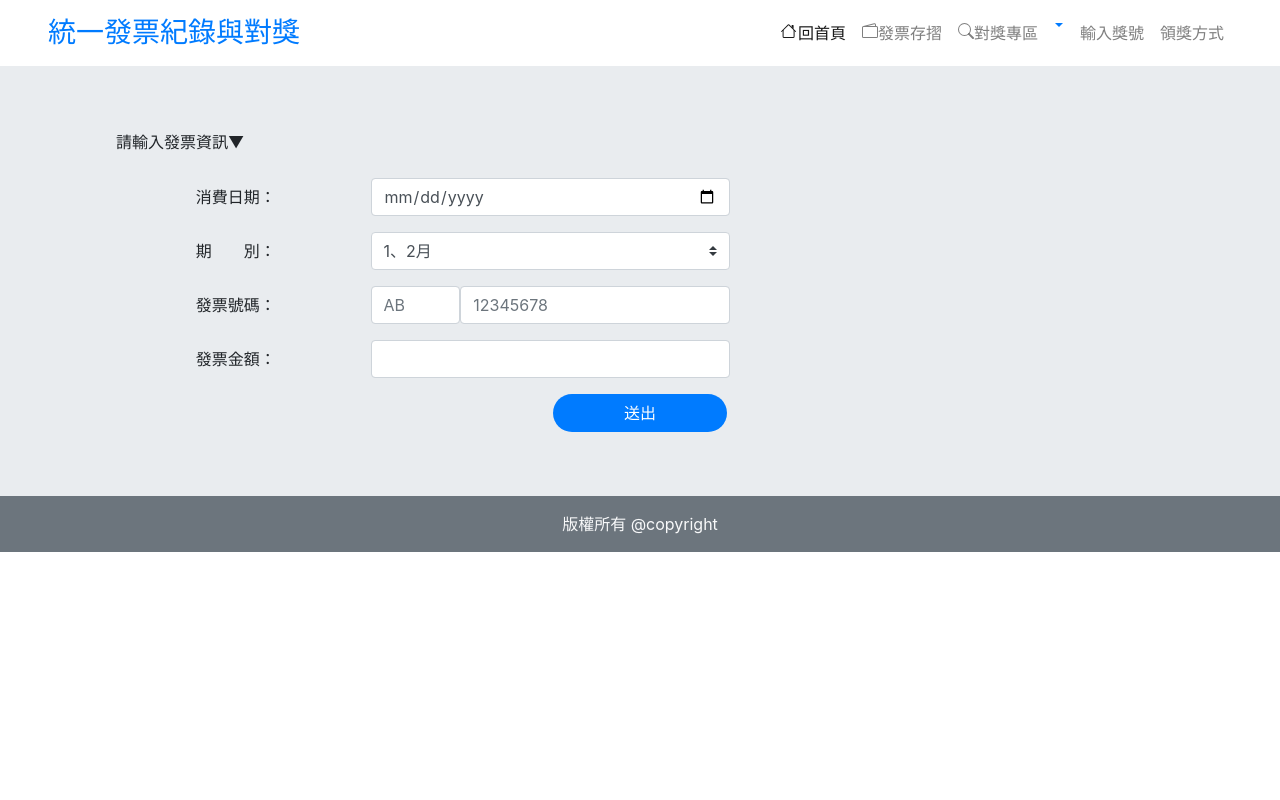
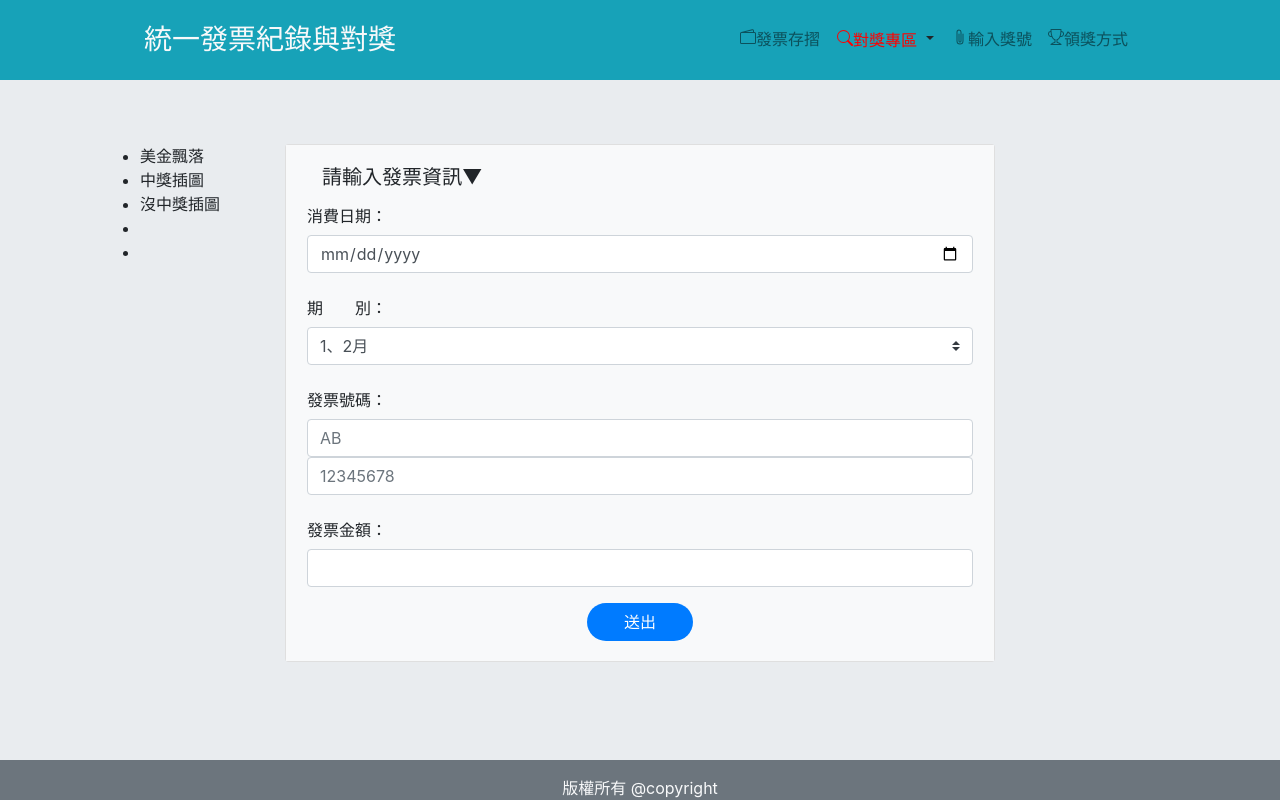
Before and after one commit to wdaweb/invoice-hua3698, a PHP site: page / in a window 1280 px wide. Run offline with PHP 8.4, Linux system fonts and the light colour scheme; data that the repository does not hold is empty.

Commit message:
bootstrap active

```diff
--- a/award_numbers.php
+++ b/award_numbers.php
@@ -118,5 +118,5 @@ foreach ($awards as $award) {
             </tr>
         </tbody>
     </table>
-    <a href="?do=all_awards&year=<?=$year;?>&period=<?=$period;?>" class="m-auto"><button class="btn btn-primary btn-sm">對獎</button></a>
+    <button class="btn btn-primary btn-sm m-auto "><a href="?do=all_awards&year=<?=$year;?>&period=<?=$period;?>" class="text-light">對獎</a></button>
 </div>
--- a/index.php
+++ b/index.php
@@ -9,6 +9,8 @@
     <meta http-equiv="X-UA-Compatible" content="ie=edge">
     <title>統一發票紀錄及對獎系統</title>
     <link rel="stylesheet" href="https://cdn.jsdelivr.net/npm/bootstrap@4.5.3/dist/css/bootstrap.min.css">
+    <link rel="shortcut icon" href="image/favicon.ico" type="image/x-icon">
+
     <script src="https://code.jquery.com/jquery-3.5.1.slim.min.js"></script>
     <script src="https://cdn.jsdelivr.net/npm/bootstrap@4.5.3/dist/js/bootstrap.bundle.min.js"></script>
     <style>
@@ -16,6 +18,14 @@
             text-decoration: none;
         }
 
+        .navbar-light .navbar-nav .active>.nav-link, .navbar-light .navbar-nav .nav-link.active, .navbar-light .navbar-nav .nav-link.show, .navbar-light .navbar-nav .show>.nav-link {
+            color: red !important;
+        }
+
+a.btn.nav-link{
+    color: red !important;
+
+}
         .number {
             font-size: 1.2rem;
             color: red;
@@ -26,52 +36,64 @@
             vertical-align: initial;
         }
 
-        /* .nav {
+        nav {
             height: 10vh;
-        }*/
+            margin-left: 10%;
+            margin-right: 10%;
+        }
 
-        /* .container {
-            height: 70%;
-        }*/
-        /* footer {
-            height: 10vh;
-        } */
+        .nav-item:hover {
+            background: #ccc;
+        }
+
+        a:active {
+            color: burlywood !important;
+        }
+
+        .jumbotron {
+            height: 85vh;
+        }
+
+        footer {
+            height: 5vh;
+        }
     </style>
 </head>
 
-<body>
-    <nav class="navbar navbar-expand-md navbar-light px-5 sticky-top bg-white">
-        <a href="index.php" class="h3 mt-2">統一發票紀錄與對獎</a>
+<body class="bg-info">
+
+    <nav class="navbar navbar-expand-lg navbar-light">
+        <a href="index.php" class="h3 mt-2 text-light">統一發票紀錄與對獎</a>
         <button class="navbar-toggler" type="button" data-toggle="collapse" data-target="#navbarSupport">
             <span class="navbar-toggler-icon"></span>
         </button>
 
         <div class="collapse navbar-collapse" id="navbarSupport">
             <ul class="navbar-nav ml-auto">
-                <li class="nav-item active">
+                <!-- <li class="nav-item <?= (empty($_GET['do'])) ? 'active' : ""; ?>">
                     <a class="nav-link" href="index.php">
                         <svg width="1.2rem" height="1rem" viewBox="0 0 16 16" class="bi bi-house" fill="currentColor" xmlns="http://www.w3.org/2000/svg">
                             <path fill-rule="evenodd" d="M2 13.5V7h1v6.5a.5.5 0 0 0 .5.5h9a.5.5 0 0 0 .5-.5V7h1v6.5a1.5 1.5 0 0 1-1.5 1.5h-9A1.5 1.5 0 0 1 2 13.5zm11-11V6l-2-2V2.5a.5.5 0 0 1 .5-.5h1a.5.5 0 0 1 .5.5z" />
                             <path fill-rule="evenodd" d="M7.293 1.5a1 1 0 0 1 1.414 0l6.647 6.646a.5.5 0 0 1-.708.708L8 2.207 1.354 8.854a.5.5 0 1 1-.708-.708L7.293 1.5z" />
                         </svg>回首頁
                     </a>
-                </li>
-                <li class="nav-item">
+                </li> -->
+                <li class="nav-item <?= (isset($_GET['do']) && $_GET['do'] == 'invoice_list') ? 'active' : ""; ?>">
                     <a class="nav-link" href="?do=invoice_list">
                         <svg width="1em" height="1em" viewBox="0 0 16 16" class="bi bi-wallet2" fill="currentColor" xmlns="http://www.w3.org/2000/svg">
                             <path fill-rule="evenodd" d="M12.136.326A1.5 1.5 0 0 1 14 1.78V3h.5A1.5 1.5 0 0 1 16 4.5v9a1.5 1.5 0 0 1-1.5 1.5h-13A1.5 1.5 0 0 1 0 13.5v-9a1.5 1.5 0 0 1 1.432-1.499L12.136.326zM5.562 3H13V1.78a.5.5 0 0 0-.621-.484L5.562 3zM1.5 4a.5.5 0 0 0-.5.5v9a.5.5 0 0 0 .5.5h13a.5.5 0 0 0 .5-.5v-9a.5.5 0 0 0-.5-.5h-13z" />
                         </svg>發票存摺
                     </a>
                 </li>
-                <li class="nav-item dropdown">
+                <li class="nav-item  <?= (isset($_GET['do']) && $_GET['do'] == 'award_numbers') ? 'active' : ""; ?>">
                     <div class="btn-group">
-                        <a href="?do=award_numbers" class="nav-link">
+                        <a href="?do=award_numbers" class="btn nav-link">
                             <svg width="1em" height="1em" viewBox="0 0 16 16" class="bi bi-search" fill="currentColor" xmlns="http://www.w3.org/2000/svg">
                                 <path fill-rule="evenodd" d="M10.442 10.442a1 1 0 0 1 1.415 0l3.85 3.85a1 1 0 0 1-1.414 1.415l-3.85-3.85a1 1 0 0 1 0-1.415z" />
                                 <path fill-rule="evenodd" d="M6.5 12a5.5 5.5 0 1 0 0-11 5.5 5.5 0 0 0 0 11zM13 6.5a6.5 6.5 0 1 1-13 0 6.5 6.5 0 0 1 13 0z" />
                             </svg>對獎專區
                         </a>
-                        <a href="?do=award_numbers" class="dropdown-toggle dropdown-toggle-split" data-toggle="dropdown"></a>
+                        <a href="?do=award_numbers" class="btn dropdown-toggle dropdown-toggle-split pl-0" data-toggle="dropdown"></a>
                         <div class="dropdown-menu">
                             <a href="?do=award_numbers&pd=2020-1" class="dropdown-item">1，2月</a>
                             <a href="?do=award_numbers&pd=2020-2" class="dropdown-item">3，4月</a>
@@ -82,11 +104,19 @@
                         </div>
                     </div>
                 </li>
-                <li class="nav-item">
-                    <a class="nav-link" href="?do=add_awards">輸入獎號</a>
+                <li class="nav-item  <?= (isset($_GET['do']) && $_GET['do'] == 'add_awards') ? 'active' : ""; ?>">
+                    <a class="nav-link" href="?do=add_awards">
+                        <svg width="1em" height="1em" viewBox="0 0 16 16" class="bi bi-paperclip" fill="currentColor" xmlns="http://www.w3.org/2000/svg">
+                            <path fill-rule="evenodd" d="M4.5 3a2.5 2.5 0 0 1 5 0v9a1.5 1.5 0 0 1-3 0V5a.5.5 0 0 1 1 0v7a.5.5 0 0 0 1 0V3a1.5 1.5 0 1 0-3 0v9a2.5 2.5 0 0 0 5 0V5a.5.5 0 0 1 1 0v7a3.5 3.5 0 1 1-7 0V3z" />
+                        </svg>輸入獎號
+                    </a>
                 </li>
-                <li class="nav-item">
-                    <a class="nav-link" href="#">領獎方式</a> <!-- https://invoice.cof.tw/lo.html -->
+                <li class="nav-item  <?= $a; ?>">
+                    <a class="nav-link" href="#">
+                        <svg width="1em" height="1em" viewBox="0 0 16 16" class="bi bi-trophy" fill="currentColor" xmlns="http://www.w3.org/2000/svg">
+                            <path fill-rule="evenodd" d="M2.5.5A.5.5 0 0 1 3 0h10a.5.5 0 0 1 .5.5c0 .538-.012 1.05-.034 1.536a3 3 0 1 1-1.133 5.89c-.79 1.865-1.878 2.777-2.833 3.011v2.173l1.425.356c.194.048.377.135.537.255L13.3 15.1a.5.5 0 0 1-.3.9H3a.5.5 0 0 1-.3-.9l1.838-1.379c.16-.12.343-.207.537-.255L6.5 13.11v-2.173c-.955-.234-2.043-1.146-2.833-3.012a3 3 0 1 1-1.132-5.89A33.076 33.076 0 0 1 2.5.5zm.099 2.54a2 2 0 0 0 .72 3.935c-.333-1.05-.588-2.346-.72-3.935zm10.083 3.935a2 2 0 0 0 .72-3.935c-.133 1.59-.388 2.885-.72 3.935zM3.504 1c.007.517.026 1.006.056 1.469.13 2.028.457 3.546.87 4.667C5.294 9.48 6.484 10 7 10a.5.5 0 0 1 .5.5v2.61a1 1 0 0 1-.757.97l-1.426.356a.5.5 0 0 0-.179.085L4.5 15h7l-.638-.479a.501.501 0 0 0-.18-.085l-1.425-.356a1 1 0 0 1-.757-.97V10.5A.5.5 0 0 1 9 10c.516 0 1.706-.52 2.57-2.864.413-1.12.74-2.64.87-4.667.03-.463.049-.952.056-1.469H3.504z" />
+                        </svg>領獎方式
+                    </a> <!-- https://invoice.cof.tw/lo.html -->
                 </li>
         </div>
     </nav>
@@ -100,6 +130,7 @@
             //這塊會根據輸入網址的值顯示不同區塊
             if (isset($_GET['do'])) {
                 $file = $_GET['do'] . ".php";
+                $a = "active";
                 include $file;
             } else {
                 include "main.php";
--- a/main.php
+++ b/main.php
@@ -1,13 +1,25 @@
 <div class="container">
+    <div class="row">
+        <div class="col-2">
+        <ul>
+            <li>美金飄落</li>
+            <li>中獎插圖</li>
+            <li>沒中獎插圖</li>
+            <li></li>
+            <li></li>
+        </ul></div>
+        <div class="col-8">
+            <div class="card">
+                <div class="card-body bg-light">
                     <form action="api/add_invoice.php" method="post" class="mx-3">
-        <p class="mb-4">請輸入發票資訊▼</p>
+                        <h5 class="">請輸入發票資訊▼</h5>
                         <div class="form-group row text-center">
-            <label class="col-form-label col-5 col-md-3">消費日期：</label>
-            <input type="date" name="date" class="col-6 col-md-4 form-control">
+                            <label class="col-form-label">消費日期：</label>
+                            <input type="date" name="date" class="form-control">
                         </div>
                         <div class="form-group row text-center">
-            <label class="col-form-label col-5 col-md-3">期　　別：</label>
-            <select name="period" class="col-6 col-md-4 custom-select">
+                            <label class="col-form-label">期　　別：</label>
+                            <select name="period" class="custom-select">
                                 <option value="1">1、2月</option>
                                 <option value="2">3、4月</option>
                                 <option value="3">5、6月</option>
@@ -17,13 +29,13 @@
                             </select>
                         </div>
                         <div class="form-group row text-center">
-            <label class="col-form-label col-5 col-md-3">發票號碼：</label>
-            <input type="text" name="code" placeholder="AB" class="form-control col-1 col-md-1">
-            <input type="number" name="number" placeholder="12345678" class="form-control col-5 col-md-3">
+                            <label class="col-form-label">發票號碼：</label>
+                            <input type="text" name="code" placeholder="AB" class="form-control">
+                            <input type="number" name="number" placeholder="12345678" class="form-control">
                         </div>
                         <div class="form-group row text-center">
-            <label class="col-form-label col-5 col-md-3">發票金額：</label>
-            <input type="number" name="payment" class="form-control col-6 col-md-4">
+                            <label class="col-form-label">發票金額：</label>
+                            <input type="number" name="payment" class="form-control">
                         </div>
                         <div class="text-center">
                             <!-- <input type="submit" value="送出" class="btn btn-sm btn-primary"> -->
@@ -31,3 +43,10 @@
                         </div>
                     </form>
                 </div>
+            </div>
+
+        </div>
+        <div class="col-2"></div>
+    </div>
+
+</div>
```
Also changed, not shown: image/animal_character_hamster_happy.png (added), image/character-losing-money_23-2148658790.jpg (added), image/cheerful-businessman-with-bills_23-2147618178.jpg (added), image/favicon.ico (added), image/flying-dollars-set_74855-6465.jpg (added). Lines whose indentation alone changed are shown as unchanged.
